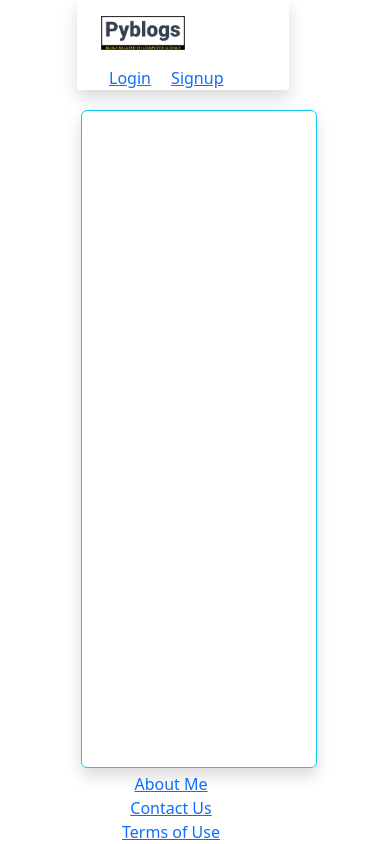
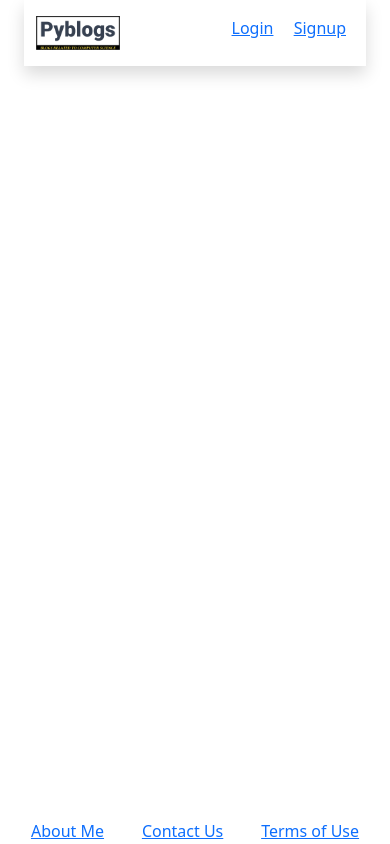
Before and after one commit to chipndell/pyblogs, a Django app: page /posts/myposts in a window 390 px wide. Run offline with Django 3.2, Linux system fonts and the light colour scheme; data comes from the database, SQL or seed files in the repository.

Commit message:
made responsive for mobile

```diff
--- a/posts/templates/posts/blog_post_list.html
+++ b/posts/templates/posts/blog_post_list.html
@@ -1,8 +1,7 @@
 {% extends 'base.html' %} {% load static %} {% block head %}
 <title>{{ request.user }} Profile | Fact Post</title>
 {% endblock %} {% block content %}
-<div class="container-fluid shadow col border border-info rounded m-1 p-5">
-  <div class="ml-auto mr-auto">
+<div class="container-md ml-auto mr-auto">
   {% for item in object_list %}
   <div class="card container shadow border border-primary rounded mt-3 mb-4">
     {% if item.picture %}
@@ -57,5 +56,4 @@
   </div>
   {% endfor %}
 </div>
-</div>
 {% endblock %}
--- a/templates/base.html
+++ b/templates/base.html
@@ -11,12 +11,11 @@
 </head>
 
 <body class="container-fluid">
-  <div class="row">
-    <div class="container col"></div>
-    <div style="min-height: 100vh;" class="container col-8 d-flex flex-column">
+  <div></div>
+  <div style="min-height: 97vh;" class="container-xl d-flex flex-column">
     <div class="container">
       {% load static %}
-        <nav class="container shadow justify-content-between row pt-3 mb-3">
+      <nav class="shadow justify-content-between row pt-3 mb-3">
         <div class="col-auto">
           <a href="{% url 'posts:explore' %}">
             <img src="{% static 'images/logo.png' %}" style="height: 50px; width: 300">
@@ -43,16 +42,13 @@
       {{ message }}
     </div>
     {% endif %} {% endfor %} {% endif %} {% block content %} {% endblock %}
-      <div class="container row">
-        <div class="row text-center px-5">
-          <div class="col px-2"><a href="/aboutme">About Me</a></div>
-          <div class="col px-2"><a href="/contactus">Contact Us</a></div>
-          <div class="col px-2"><a href="/terms/">Terms of Use</a></div>
   </div>
+  <div class="d-flex flex-row justify-content-around">
+    <div class="px-2"><a href="/aboutme">About Me</a></div>
+    <div class="px-2"><a href="/contactus">Contact Us</a></div>
+    <div class="px-2"><a href="/terms/">Terms of Use</a></div>
   </div>
-    </div>
-    <div class="container col"></div>
-  </div>
+  <div></div>
 </body>
 <script src="https://cdn.jsdelivr.net/npm/bootstrap@5.3.0/dist/js/bootstrap.bundle.min.js"
   integrity="sha384-geWF76RCwLtnZ8qwWowPQNguL3RmwHVBC9FhGdlKrxdiJJigb/j/68SIy3Te4Bkz" crossorigin="anonymous"></script>
```
Lines whose indentation alone changed are shown as unchanged.
